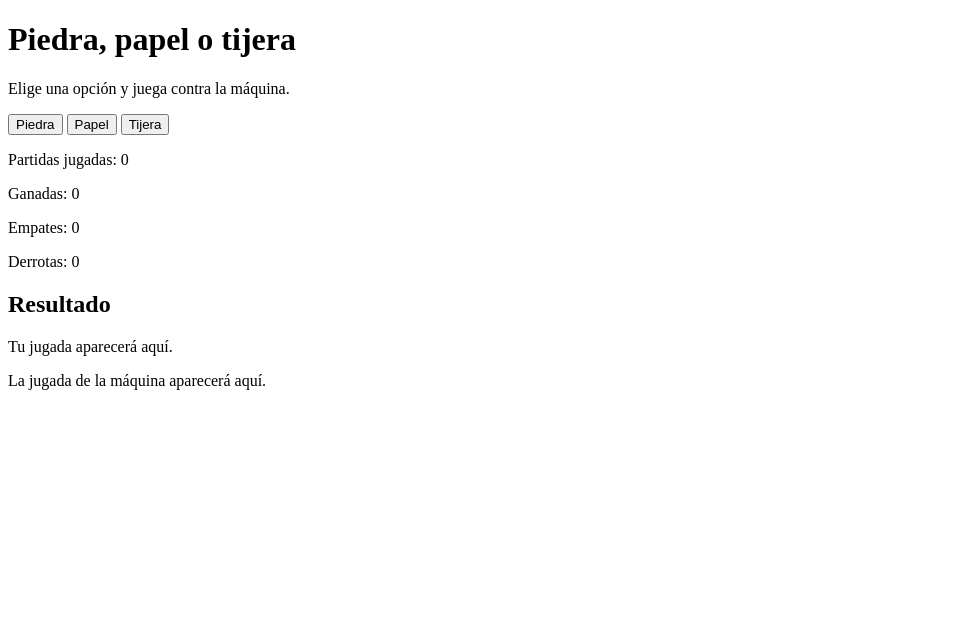
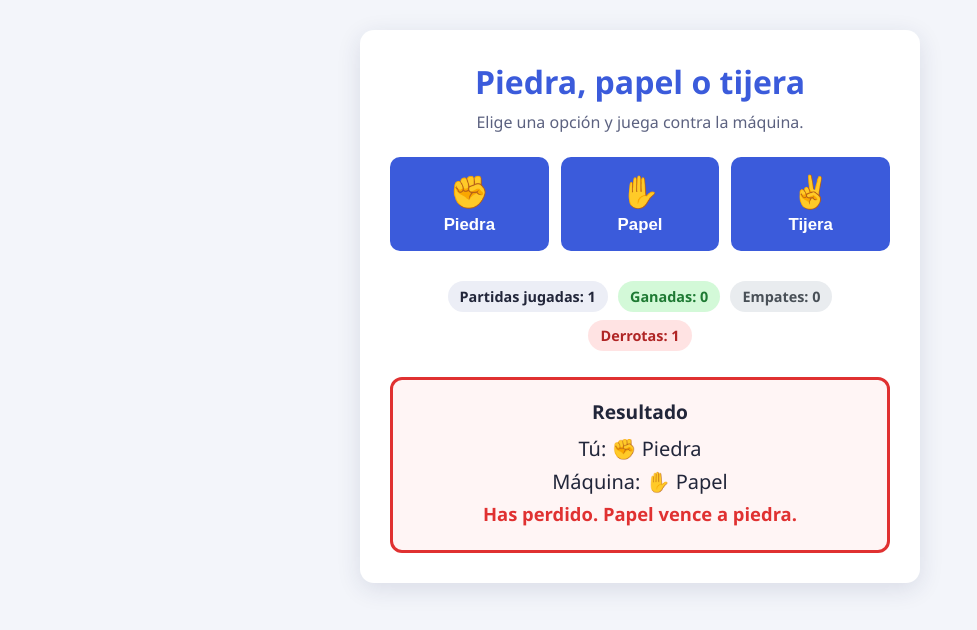
Before and after one commit to norbertoalamillo23-collab/Marcas, a plain HTML site: page piedrapapeltijera.html in a window 1280 px wide. Both pictures are taken after a click on the button "Piedra". Shown: the whole page, without its empty margins (0-977 px from the left). Drawn offline with Linux system fonts and the light colour scheme.

Commit message:
Add game logic and styles for Piedra, papel o tijera

```diff
--- /dev/null
+++ b/css/juego.css
@@ -0,0 +1,179 @@
+:root {
+  --color-fondo: #f3f5fa;
+  --color-tarjeta: #ffffff;
+  --color-texto: #22263a;
+  --color-principal: #3b5bdb;
+  --color-principal-oscuro: #2c46b0;
+  --color-victoria: #2f9e44;
+  --color-derrota: #e03131;
+  --color-empate: #868e96;
+  --radio: 14px;
+}
+
+* {
+  box-sizing: border-box;
+}
+
+body {
+  margin: 0;
+  min-height: 100vh;
+  font-family: "Segoe UI", Arial, Helvetica, sans-serif;
+  background-color: var(--color-fondo);
+  color: var(--color-texto);
+  display: flex;
+  justify-content: center;
+  align-items: flex-start;
+  padding: 30px 15px;
+}
+
+main {
+  background-color: var(--color-tarjeta);
+  width: 100%;
+  max-width: 560px;
+  padding: 30px;
+  border-radius: var(--radio);
+  box-shadow: 0 6px 24px rgba(30, 40, 90, 0.12);
+  text-align: center;
+}
+
+h1 {
+  margin: 0 0 8px;
+  color: var(--color-principal);
+}
+
+.instrucciones {
+  margin: 0 0 24px;
+  color: #5c6280;
+}
+
+/* Botones de elección */
+.opciones {
+  display: flex;
+  justify-content: center;
+  gap: 12px;
+  flex-wrap: wrap;
+  margin-bottom: 26px;
+}
+
+.opciones button {
+  flex: 1 1 120px;
+  padding: 16px 10px;
+  font-size: 1.05rem;
+  font-weight: 600;
+  color: #fff;
+  background-color: var(--color-principal);
+  border: none;
+  border-radius: 10px;
+  cursor: pointer;
+  transition: transform 0.15s, background-color 0.15s, box-shadow 0.15s;
+}
+
+.opciones button::before {
+  display: block;
+  font-size: 2rem;
+  margin-bottom: 4px;
+}
+
+.opciones button:nth-child(1)::before { content: "✊"; }
+.opciones button:nth-child(2)::before { content: "✋"; }
+.opciones button:nth-child(3)::before { content: "✌️"; }
+
+.opciones button:hover {
+  background-color: var(--color-principal-oscuro);
+  transform: translateY(-3px);
+  box-shadow: 0 6px 14px rgba(59, 91, 219, 0.35);
+}
+
+.opciones button:active {
+  transform: translateY(0);
+}
+
+.opciones button:focus-visible {
+  outline: 3px solid #ffd43b;
+  outline-offset: 2px;
+}
+
+/* Marcador */
+#marcador,
+#ganadas,
+#empatadas,
+#perdidas {
+  display: inline-block;
+  margin: 4px 3px;
+  padding: 6px 12px;
+  border-radius: 20px;
+  font-size: 0.9rem;
+  font-weight: 600;
+  background-color: #eceef6;
+}
+
+#ganadas   { background-color: #d3f9d8; color: #1e7a33; }
+#empatadas { background-color: #e9ecef; color: #495057; }
+#perdidas  { background-color: #ffe3e3; color: #b02525; }
+
+/* Resultado de la ronda */
+#resultado {
+  margin-top: 22px;
+  padding: 18px;
+  border-radius: 12px;
+  background-color: #f1f3f9;
+  border: 3px solid transparent;
+}
+
+#resultado h2 {
+  margin: 0 0 10px;
+  font-size: 1.2rem;
+}
+
+#resultado p {
+  margin: 6px 0;
+}
+
+#jugada-jugador,
+#jugada-maquina {
+  font-size: 1.25rem;
+}
+
+#mensaje {
+  margin-top: 12px;
+  font-size: 1.15rem;
+  font-weight: 700;
+}
+
+#resultado.victoria {
+  background-color: #ebfbee;
+  border-color: var(--color-victoria);
+  animation: aparecer 0.4s ease;
+}
+#resultado.victoria #mensaje { color: var(--color-victoria); }
+
+#resultado.derrota {
+  background-color: #fff5f5;
+  border-color: var(--color-derrota);
+  animation: sacudir 0.4s ease;
+}
+#resultado.derrota #mensaje { color: var(--color-derrota); }
+
+#resultado.empate {
+  background-color: #f1f3f5;
+  border-color: var(--color-empate);
+  animation: aparecer 0.4s ease;
+}
+#resultado.empate #mensaje { color: #495057; }
+
+@keyframes aparecer {
+  from { opacity: 0.3; transform: scale(0.96); }
+  to   { opacity: 1;   transform: scale(1); }
+}
+
+@keyframes sacudir {
+  0%, 100% { transform: translateX(0); }
+  25%      { transform: translateX(-8px); }
+  75%      { transform: translateX(8px); }
+}
+
+@media (max-width: 480px) {
+  main {
+    padding: 20px 15px;
+  }
+}
--- /dev/null
+++ b/js/juego.js
@@ -0,0 +1,66 @@
+const EMOJIS = {
+  piedra: "✊",
+  papel: "✋",
+  tijera: "✌️",
+};
+const GANA_A = {
+  piedra: "tijera",
+  papel: "piedra",
+  tijera: "papel",
+};
+
+const OPCIONES = Object.keys(EMOJIS);
+
+let partidas = 0;
+let ganadas = 0;
+let empatadas = 0;
+let perdidas = 0;
+
+function eleccionMaquina() {
+  const indice = Math.floor(Math.random() * OPCIONES.length);
+  return OPCIONES[indice];
+}
+
+function decidir(jugador, maquina) {
+  if (jugador === maquina) return "empate";
+  return GANA_A[jugador] === maquina ? "victoria" : "derrota";
+}
+
+function nombre(opcion) {
+  return opcion.charAt(0).toUpperCase() + opcion.slice(1);
+}
+
+function juego(jugador) {
+  const maquina = eleccionMaquina();
+  const resultado = decidir(jugador, maquina);
+
+  partidas++;
+  let mensaje;
+
+  if (resultado === "victoria") {
+    ganadas++;
+    mensaje = "¡Has ganado! " + nombre(jugador) + " vence a " + maquina + ".";
+  } else if (resultado === "derrota") {
+    perdidas++;
+    mensaje = "Has perdido. " + nombre(maquina) + " vence a " + jugador + ".";
+  } else {
+    empatadas++;
+    mensaje = "Empate: los dos habéis elegido " + jugador + ".";
+  }
+
+  document.getElementById("marcador").textContent = "Partidas jugadas: " + partidas;
+  document.getElementById("ganadas").textContent = "Ganadas: " + ganadas;
+  document.getElementById("empatadas").textContent = "Empates: " + empatadas;
+  document.getElementById("perdidas").textContent = "Derrotas: " + perdidas;
+
+  document.getElementById("jugada-jugador").textContent =
+    "Tú: " + EMOJIS[jugador] + " " + nombre(jugador);
+  document.getElementById("jugada-maquina").textContent =
+    "Máquina: " + EMOJIS[maquina] + " " + nombre(maquina);
+  document.getElementById("mensaje").textContent = mensaje;
+
+  const caja = document.getElementById("resultado");
+  caja.classList.remove("victoria", "derrota", "empate");
+  void caja.offsetWidth;
+  caja.classList.add(resultado);
+}
--- a/piedrapapeltijera.html
+++ b/piedrapapeltijera.html
@@ -4,8 +4,8 @@
     <meta charset="utf-8" />
     <meta name="viewport" content="width=device-width, initial-scale=1" />
     <title>Piedra, papel o tijera</title>
-    <link rel="stylesheet" href="../css/juego.css" />
-    <script src="../js/juego.js" defer></script>
+    <link rel="stylesheet" href="css/juego.css" />
+    <script src="js/juego.js" defer></script>
   </head>
   <body>
     <main>
```
